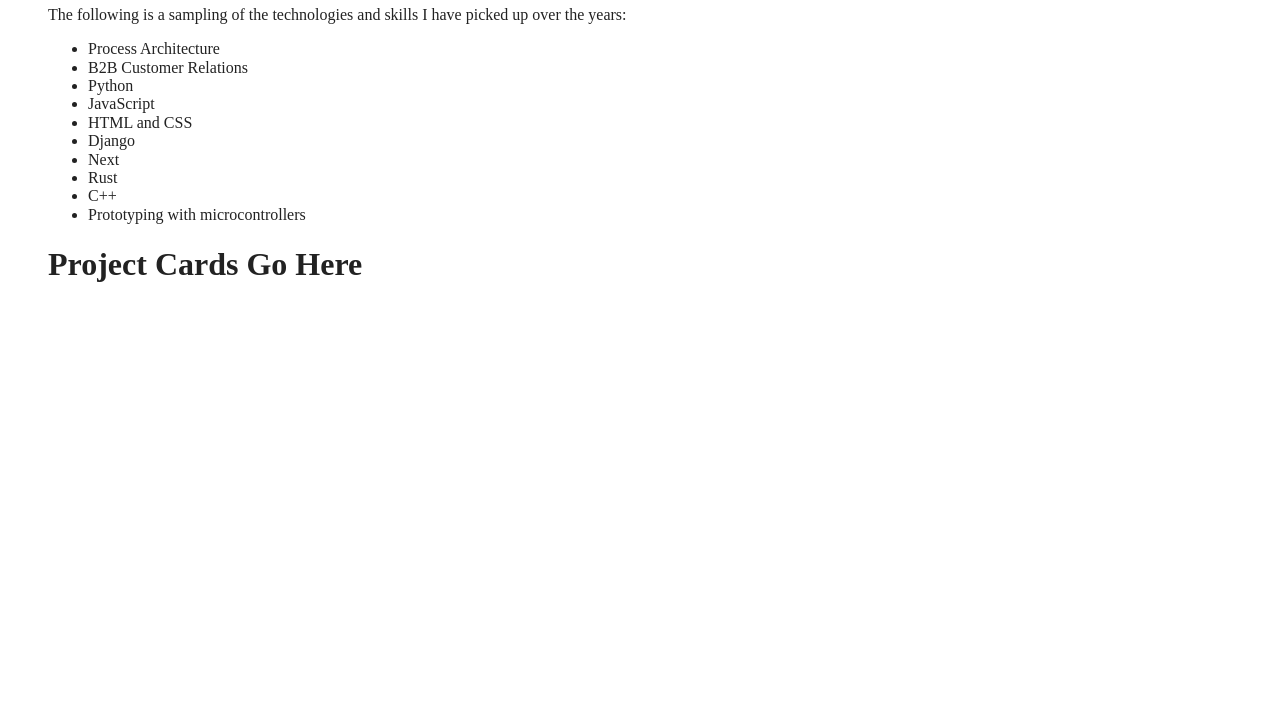
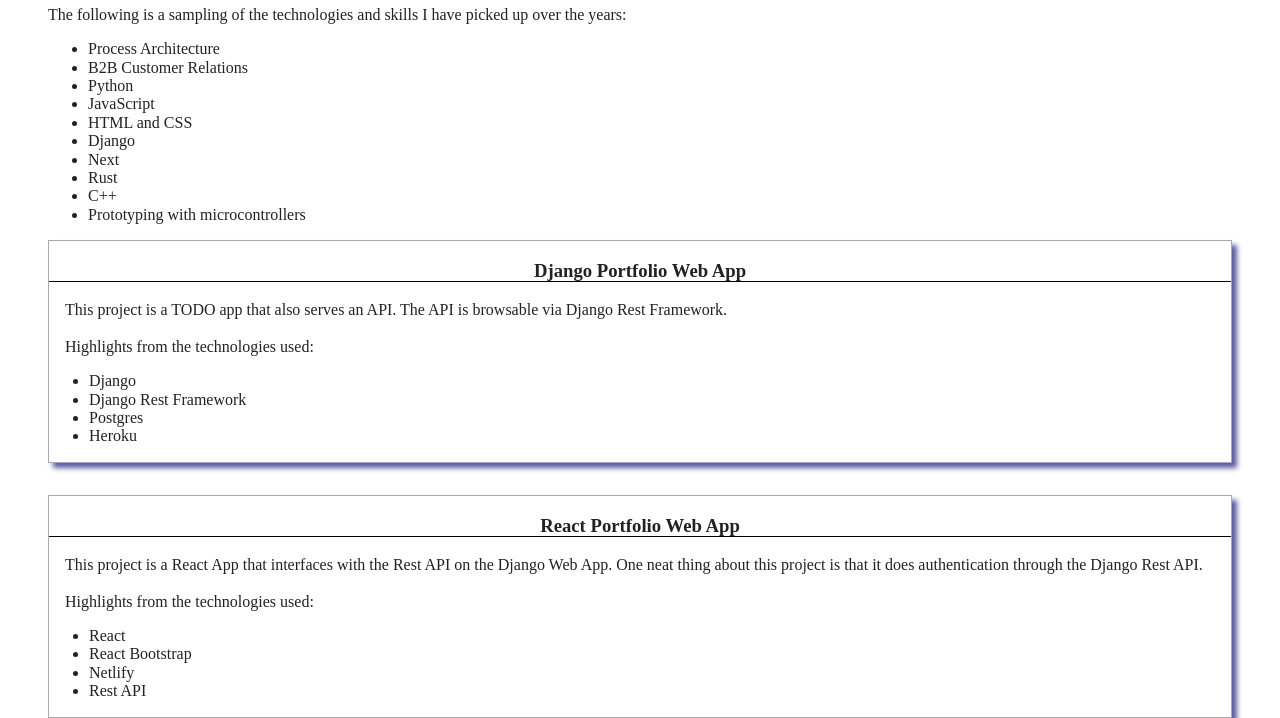
Before and after one commit to letusgitcommit/static-portfolio-site, a website built with Parcel: page index.html in a window 1280 px wide. Shown: the part 494-1212 px from the top of the page. Before the commit the page ends 800 px from the top, so only its background shows below. Built offline with nearby package versions, Linux system fonts and the light colour scheme; a web font is replaced by a local one.

```diff
--- a/css/main.css
+++ b/css/main.css
@@ -151,9 +151,30 @@
   font-size: 3rem;
 }
 
-/*main * {*/
-/*  border: solid red 1px;*/
-/*}*/
+.card-container {
+  margin-top: 1rem;
+  display: flex;
+  flex-direction: column;
+}
+
+.card-container .card+.card {
+  margin-top: 2rem;
+}
+
+.card {
+  width: auto;
+  border: solid darkgray 1px;
+  box-shadow: #5b5ba4 5px 5px 5px;
+}
+
+.card .header {
+  border-bottom: solid black 1px;
+  text-align: center;
+}
+
+.card .content {
+  margin: 0 1rem;
+}
 
 /* ==========================================================================
    Helper classes
@@ -169,6 +190,16 @@
 
 .align-center {
   align-items: center;
+}
+
+a {
+  text-decoration: none;
+  color: inherit;
+}
+
+a:visited {
+  text-decoration: none;
+  color: inherit;
 }
 
 /*
--- a/index.html
+++ b/index.html
@@ -22,16 +22,16 @@
     </div>
     <nav>
       <ul class="flex">
-        <li>Home</li>
-        <li>Contact</li>
-        <li>Projects</li>
-        <li>Resume PDF</li>
+        <li><a href="#">Home</a></li>
+        <li><a href="https://linkedin.com/in/davidvaughn006">Contact</a></li>
+        <li><a href="https://github.com/letusgitcommit?tab=repositories">Projects</a></li>
+        <li><a>Resume PDF</a></li>
       </ul>
     </nav>
   </header>
 
   <main class="container">
-    <section class="resume">
+    <section id="resume">
       <h1 class="section-header">Hello, World!</h1>
       <p>
         My name is David Vaughn. I am a software developer with great skills in
@@ -71,8 +71,49 @@
       </ul>
 
     </section>
-    <section class="projects">
-      <h1>Project Cards Go Here</h1>
+    <section id="projects">
+      <div class="card-container">
+
+        <div class="card">
+          <h3 class="header">
+            Django Portfolio Web App
+          </h3>
+          <p class="content">
+            This project is a TODO app that also serves an API. The API is browsable via Django Rest Framework.
+          </p>
+          <br />
+          <p class="content">
+            Highlights from the technologies used:
+          </p>
+          <ul>
+            <li>Django</li>
+            <li>Django Rest Framework</li>
+            <li>Postgres</li>
+            <li>Heroku</li>
+          </ul>
+        </div>
+
+        <div class="card">
+          <h3 class="header">
+            React Portfolio Web App
+          </h3>
+          <p class="content">
+            This project is a React App that interfaces with the Rest API on the Django Web App. One neat thing about
+            this project is that it does authentication through the Django Rest API.
+          </p>
+          <br />
+          <p class="content">
+            Highlights from the technologies used:
+          </p>
+          <ul>
+            <li>React</li>
+            <li>React Bootstrap</li>
+            <li>Netlify</li>
+            <li>Rest API</li>
+          </ul>
+        </div>
+
+      </div>
     </section>
   </main>
 
```
